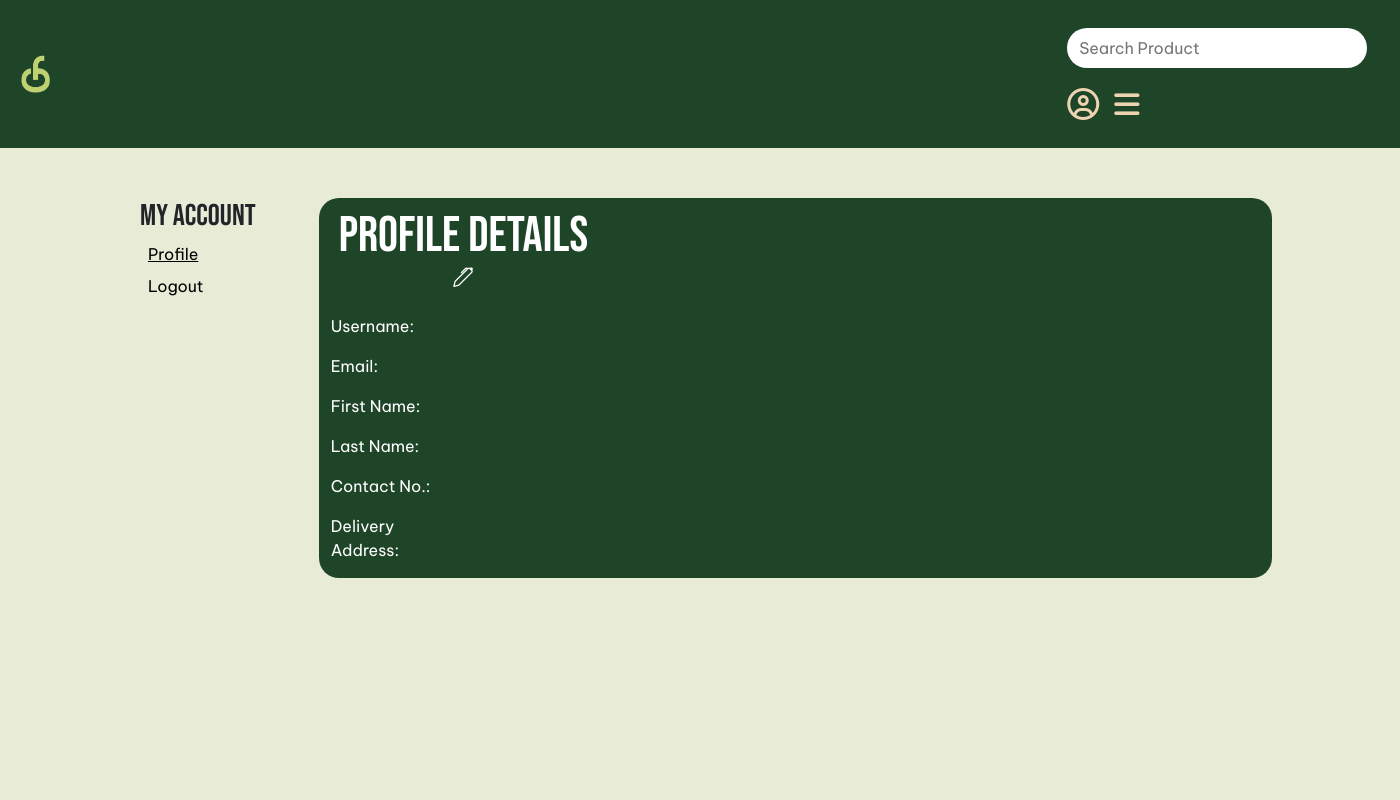
After one commit to PJA03/CFN, a PHP site: the page made by User Profile Page/UserProfile.html in a window 1400 px wide. The commit adds this page. Run offline with PHP 8.4, Linux system fonts and the light colour scheme.

```diff
--- a/Registration_Page/registration.php
+++ b/Registration_Page/registration.php
@@ -188,7 +188,7 @@
                         ?>
                         <script src="https://cdn.jsdelivr.net/npm/sweetalert2@11"></script>
                         <script>
-                                window.location.href = 'test.html';
+                                window.location.href = '../Home_Page/home.html';
                         </script>
                         <?php
                     } else {
--- a/Registration_Page/verify.php
+++ b/Registration_Page/verify.php
@@ -63,7 +63,7 @@ $conn->close();
             showConfirmButton: true
         }).then((result) => {
             if (result.isConfirmed) {
-                window.location.href = 'http://localhost/CFN/Registration_Page/registration.php';
+                window.location.href = 'http://localhost/CFN/Registration_Page/registration.php?signin=true';
             }
         });
     </script>
--- /dev/null
+++ b/User Profile Page/UserProfile.html
@@ -0,0 +1,110 @@
+<!DOCTYPE html>
+<html lang="en">
+
+<head>
+    <meta charset="UTF-8">
+    <meta http-equiv="X-UA-Compatible" content="IE=edge">
+    <link rel="stylesheet" href="style.css">
+    <link rel="stylesheet" href="main.js">
+    <meta name="viewport" content="width=device-width, initial-scale=1.0">
+    <title>Account Profile</title>
+    <link href="https://cdn.jsdelivr.net/npm/bootstrap@5.3.3/dist/css/bootstrap.min.css" rel="stylesheet" integrity="sha384-QWTKZyjpPEjISv5WaRU9OFeRpok6YctnYmDr5pNlyT2bRjXh0JMhjY6hW+ALEwIH" crossorigin="anonymous">
+    <link rel="preconnect" href="https://fonts.googleapis.com">
+    <link rel="preconnect" href="https://fonts.gstatic.com" crossorigin>
+    <link href="https://fonts.googleapis.com/css2?family=Be+Vietnam+Pro&family=Bebas+Neue&display=swap" rel="stylesheet">
+    <link rel="stylesheet" href="https://cdnjs.cloudflare.com/ajax/libs/font-awesome/6.5.1/css/all.min.css">
+    <link rel="stylesheet" href="https://cdnjs.cloudflare.com/ajax/libs/bootstrap-icons/1.10.3/font/bootstrap-icons.min.css">
+
+</head>
+
+<body>
+    <header>
+        <div class="logo">
+            <img src="../Home_Page/cfn_logo2.png" alt="Logo" class="logo-image" />
+        </div>
+        <div class="navbar">
+            <input type="text" class="search-bar" placeholder="Search Product" />
+            <div class="icons">
+                <i class="far fa-user-circle fa-2x icon-profile"></i>
+                <i class="fas fa-bars burger-menu"></i>
+            </div>
+        </div>
+    </header>
+
+    <div class="main">
+        <div class="row">
+            <div class="col-md-2 left-panel">
+                <h3>My Account</h3>
+                <a href="UserProfile.html" class="active">Profile</a>
+                <br>
+                <button class="transparent-button">Logout</button>
+            </div>
+            <div class="col-md-10 right-panel container">
+                <button class="transparent-button" style="color: white;"><h2>Profile Details<p class="lead"><i class="bi bi-pen"></i></p></h2>
+                </button>
+                <div class="row">
+                    <div class="col-md-2">
+                        <p>Username:</p>
+                        <!-- Todo: change to connection to database -->
+
+                    </div>
+                    <div class="col-md-10"></div>
+                </div>
+                <div class="row">
+                    <div class="col-md-2">
+                        <p>Email:</p>
+
+                    </div>
+                    <div class="col-md-10"></div>
+                </div>
+                <div class="row">
+                    <div class="col-md-2">
+                        <p>First Name:</p>
+
+                    </div>
+                    <div class="col-md-10"></div>
+                </div>
+                <div class="row">
+                    <div class="col-md-2">
+                        <p>Last Name:</p>
+
+                    </div>
+                    <div class="col-md-10"></div>
+                </div>
+                <div class="row">
+                    <div class="col-md-2">
+                        <p>Contact No.:</p>
+
+                    </div>
+                    <div class="col-md-10"></div>
+                </div>
+                <div class="row">
+                    <div class="col-md-2">
+                        <p>Delivery Address:</p>
+
+                    </div>
+                    <div class="col-md-10"></div>
+                </div>
+
+            </div>
+        </div>
+    </div>
+
+
+
+
+
+
+
+
+
+
+
+
+
+    <!-- Bootstrap JS (with Popper) -->
+    <script src="https://cdn.jsdelivr.net/npm/bootstrap@5.3.3/dist/js/bootstrap.bundle.min.js"></script>
+    <script src="main.js"></script>
+</body>
+
+</html>
--- /dev/null
+++ b/User Profile Page/style.css
@@ -0,0 +1,166 @@
+/* General Reset */
+* {
+    margin: 0;
+    padding: 0;
+    box-sizing: border-box;
+}
+
+body {
+    font-family: "Be Vietnam Pro", serif !important;
+    font-weight: 400;
+    font-style: normal;
+    min-height: 100vh;
+    width: 100%;
+    background-color: #E8ECD7 !important;
+    line-height: 1.6;
+}
+
+/* Headings styling */
+h1 {
+    font-family: "Bebas Neue", serif !important;
+    font-size: 100px !important;  /* Ensure font size applies */
+    /* color: #FF8666 !important;    Use !important for overriding */
+    font-style: normal;
+}
+
+h2 {
+    font-family: "Bebas Neue", serif !important;
+    font-size: 50px !important;  /* Apply font size */
+    font-style: normal;
+    /* color: #FF8666 !important;    Override any conflicts */
+}
+
+h3 {
+    font-family: "Bebas Neue", serif !important;
+    font-size: 30px !important;  /* Apply font size */
+    font-style: normal;
+    /* color: #FF8666 !important;    Override any conflicts */
+}
+
+/* Logo */
+.logo {
+    display: flex;
+    align-items: center;
+    gap: 10px; /* Adjust spacing between the image and text */
+}
+
+.logo-image {
+    height: 40px; /* Adjust size as needed */
+    width: auto; /* Keep aspect ratio */
+}
+
+/* Header Styling */
+header {
+    background-color: #1F4529;
+    color: #EED3B1;
+    padding: 20px;
+    display: flex;
+    justify-content: space-between;
+    align-items: center;
+    width: 100%; /* Ensure the header uses the full width */
+    box-sizing: border-box; /* Prevent layout shift */
+    position: relative;
+}
+
+/* Logo Styling */
+.logo img {
+    height: 40px; /* Adjust logo size */
+}
+
+/* Navigation Bar Styling */
+.navbar {
+    display: flex;
+    align-items: center;
+    justify-content: flex-start;
+    gap: 20px;
+    flex-grow: 1; /* Allow navbar to use available space */
+    margin-left: 1015px; /* Add space between the logo and navbar */
+}
+
+/* Search Bar Styling */
+.search-bar {
+    padding: 8px 12px;
+    border-radius: 25px;
+    border: none;
+    outline: none;
+    font-size: 1rem;
+    width: 300px; /* Adjust width as needed */
+    background-color: #FFFFFF;
+    color: #1F4529;
+}
+
+/* Icons in Navigation */
+.icons {
+    display: flex;
+    align-items: center;
+    gap: 15px;
+}
+
+/* Font Awesome Icon Styles */
+.icon-profile {
+    font-size: 1.5rem;
+    color: #EED3B1;
+    cursor: pointer;
+}
+
+.burger-menu {
+    font-size: 1.8rem;
+    color: #EED3B1;
+    cursor: pointer;
+}
+
+/* Ensure the body doesn't have padding that messes with the layout */
+body {
+    margin: 0;
+    padding: 0;
+}
+
+.active{
+    text-decoration: underline;
+    color: black;
+    margin: 8px
+}
+
+.transparent-button{
+    background-color: transparent;
+    border: none;
+        margin: 8px
+}
+
+.main{
+    display: flex;
+    justify-content: center;
+    flex-direction: column;
+    margin-top: 50px;
+    width: 80vw;
+    margin: auto;
+    margin-top: 50px;
+    /* background-color: #FF8666; */
+
+}
+
+/* .left-panel{
+} */
+
+.right-panel{
+    background: #1F4529;
+    border-radius: 20px;
+    color: #FFFFFF;
+}
+
+.profile-details {
+    display: flex;
+    align-items: center;
+}
+.profile-details h2 {
+    margin-right: 10px;
+}
+.profile-details button {
+    background: none;
+    border: none;
+    padding: 0;
+    cursor: pointer;
+}
+.profile-details button i {
+    color: white; /* Change this to the desired color */
+}
```
Also changed, not shown: Registration_Page/passrecov2.php (+11 -4 lines), Registration_Page/verify_pass_recov.php (+5 -5 lines).
